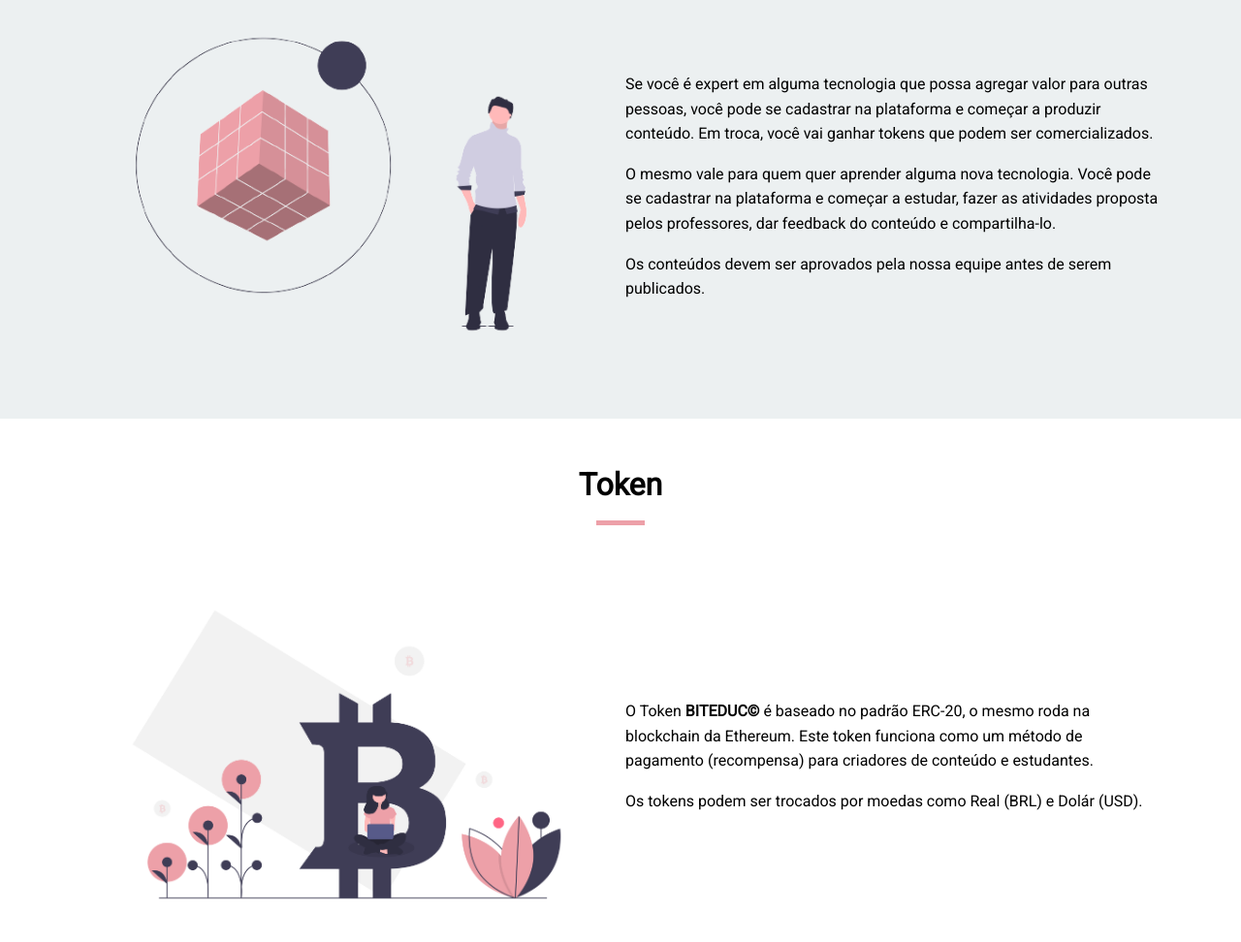
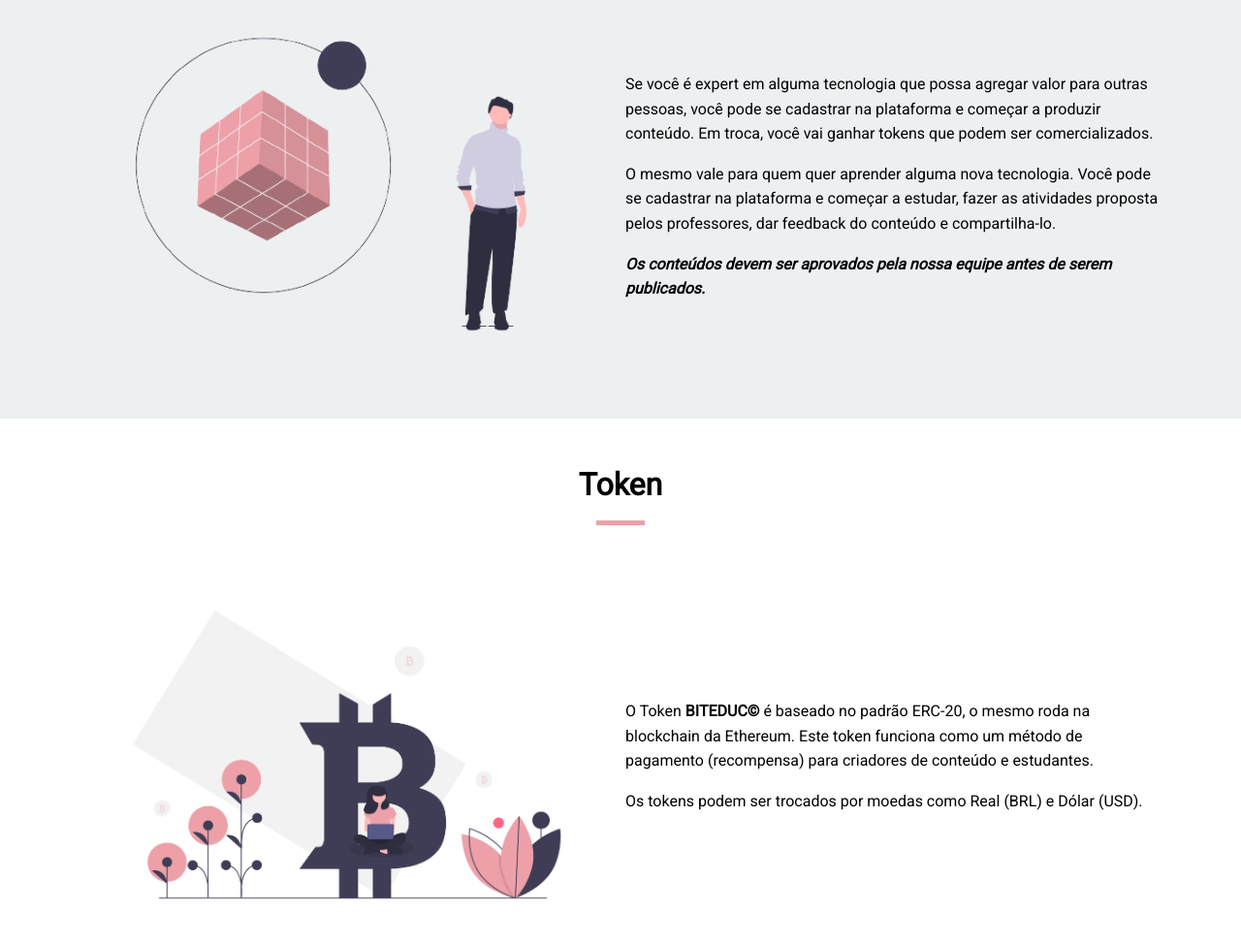
Before and after one commit to gabriel-trevisan/biteduc-landing_page, a plain HTML site: page index.html in a window 1280 px wide. Shown: the part 1690-2662 px from the top of the page at 97% size. Drawn offline with Linux system fonts and the light colour scheme.

Commit message:
Ajustes finais css e html

```diff
--- a/css/main.css
+++ b/css/main.css
@@ -1,4 +1,12 @@
 @import url('https://fonts.googleapis.com/css2?family=Roboto&display=swap');
+
+*,
+*:before,
+*:after {
+  -webkit-box-sizing: border-box;
+     -moz-box-sizing: border-box;
+          box-sizing: border-box;
+}
 
 body {
     font-family: 'Roboto', sans-serif;
@@ -88,14 +96,6 @@
 .col {
     padding-left: 5px;
     padding-right: 5px;
-}
-
-*,
-*:before,
-*:after {
-  -webkit-box-sizing: border-box;
-     -moz-box-sizing: border-box;
-          box-sizing: border-box;
 }
 
 @media (min-width: 576px) {
--- a/index.html
+++ b/index.html
@@ -30,7 +30,7 @@
                     <a class="button-primary" href="#">Iniciar</a>
                 </div>
                 <div class="col header__wrap__img">
-                    <img src="images/img-hero-header.jpg" class="header__img">
+                    <img src="images/hero.jpg" class="header__img" alt="Estudante feliz">
                 </div>
             </div>
         </div>
@@ -86,7 +86,7 @@
                         <p>O mesmo vale para quem quer aprender alguma nova tecnologia. Você pode se cadastrar na
                             plataforma e começar a estudar, fazer as atividades proposta pelos professores, dar
                             feedback do conteúdo e compartilha-lo.</p>
-                        <p>Os conteúdos devem ser aprovados pela nossa equipe antes de serem publicados.</p>
+                        <p><em><strong>Os conteúdos devem ser aprovados pela nossa equipe antes de serem publicados.</em></strong></p>
                     </div>
                 </div>
             </div>
@@ -107,7 +107,7 @@
                             Este token funciona como um método de pagamento (recompensa) para criadores de conteúdo
                             e estudantes.
                         </p>
-                        <p>Os tokens podem ser trocados por moedas como Real (BRL) e Dolár (USD).</p>
+                        <p>Os tokens podem ser trocados por moedas como Real (BRL) e Dólar (USD).</p>
                     </div>
                 </div>
             </div>
```
Also changed, not shown: images/hero.jpg (renamed from images/img-hero-header.jpg).
